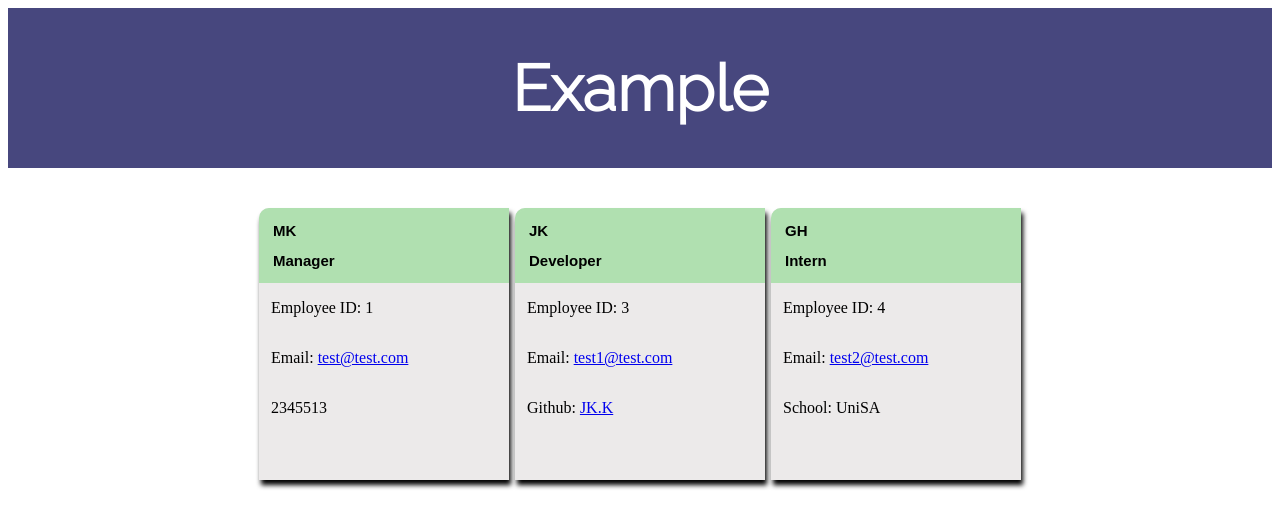
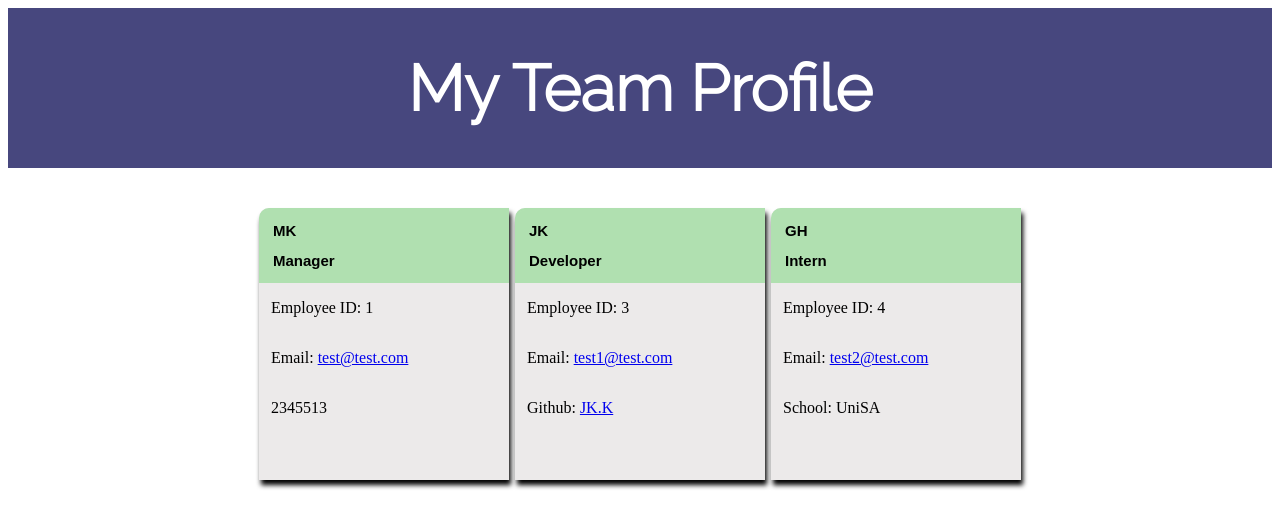
Before and after one commit to MK-Kwon/Team-Profile-Generator, a website: page html/example.html in a window 1280 px wide. Drawn offline with Linux system fonts and the light colour scheme.

```diff
--- a/html/example.html
+++ b/html/example.html
@@ -85,7 +85,7 @@
 <body>
 
     <div class="banner-bar">
-        <h1>Example</h1>
+        <h1>My Team Profile</h1>
     </div>
     <div class="card-container">
 
```
Also changed, not shown: package.json (+5 -2 lines), 1 other file.
